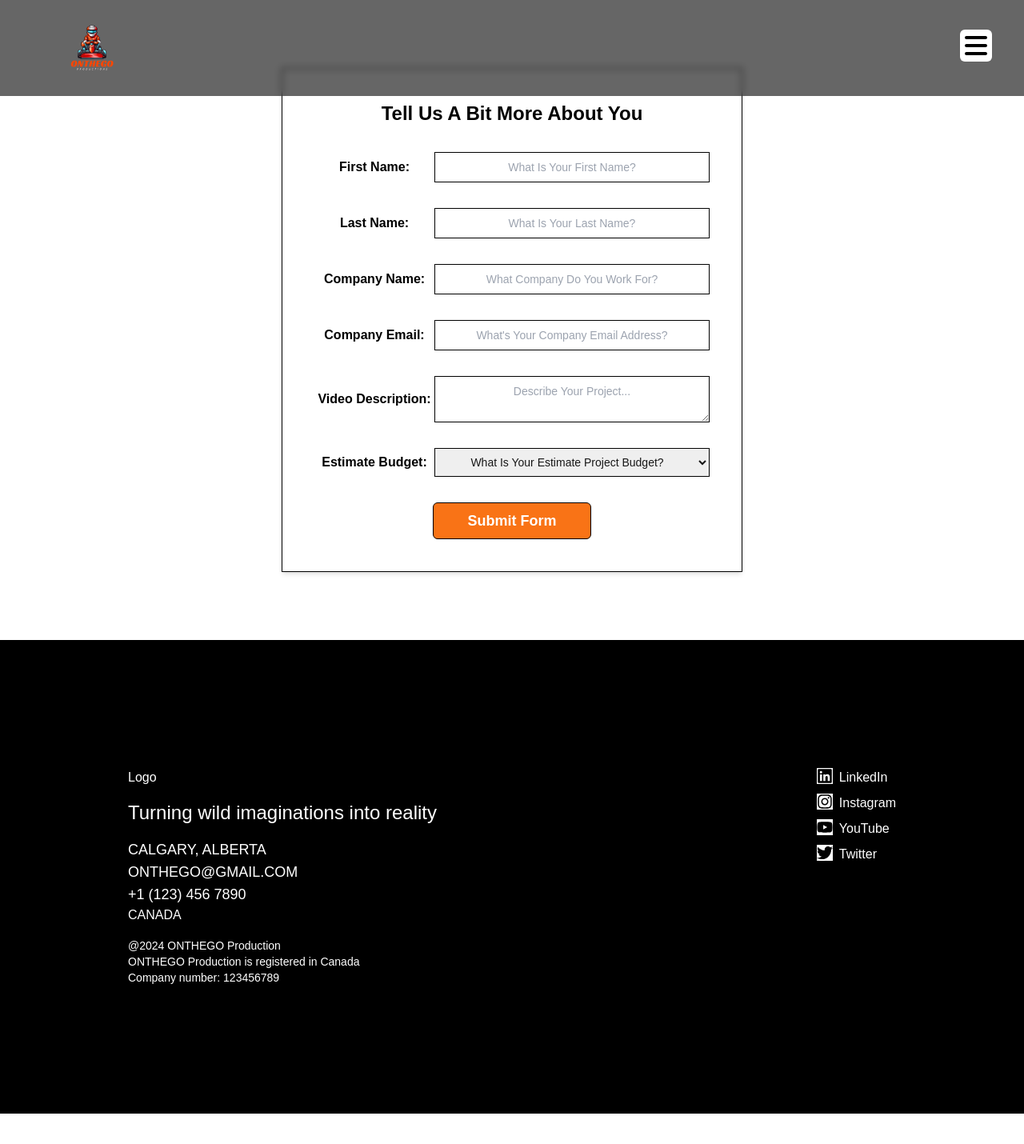
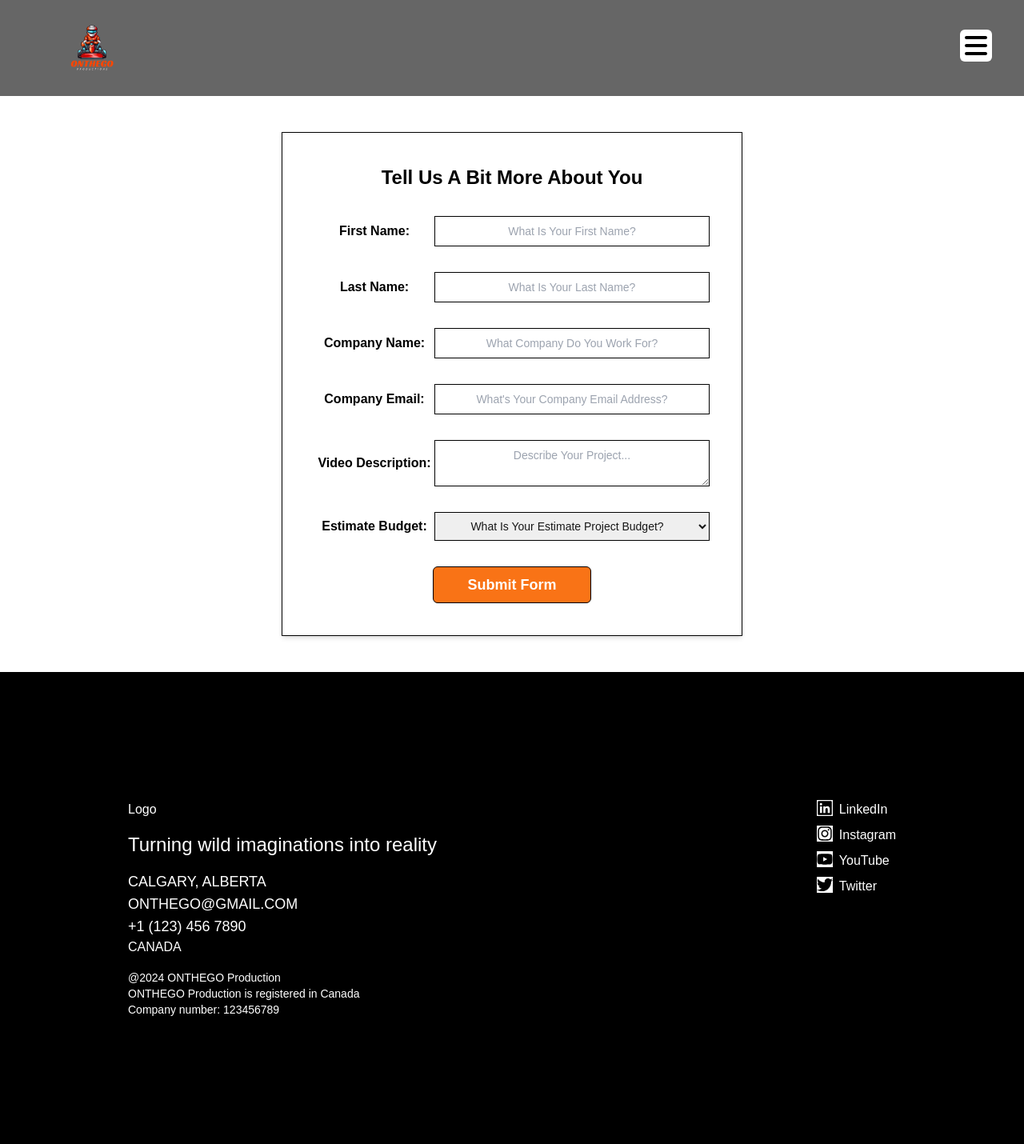
Before and after one commit to YePhone-Kyaw/OnTheGo, a Next.js app: page /get-quote in a window 1280 px wide. Shown: the whole page at 80% size. Before the commit the page ends 1392 px from the top, so only its background shows below. Built offline with nearby package versions, Linux system fonts and the light colour scheme.

Commit message:
update qoutepage/footer

```diff
--- a/app/_components/footer.js
+++ b/app/_components/footer.js
@@ -3,7 +3,7 @@ import Link from "next/link";
 export default function Footer() {
   return (
     <>
-      <footer className="footer flex justify-between p-40 bg-black text-white">
+      <footer className="footer flex justify-between p-40 bg-black text-white mt-10">
         <div className="">
           <p>Logo</p>
           <p className="text-2xl pt-4">
--- a/app/_components/get-quote.js
+++ b/app/_components/get-quote.js
@@ -33,8 +33,8 @@ function Quote() {
 
     return (
     <main className="flex flex-col justify-center items-center min-h-screen gap-10">
-    <div className="flex justify-center items-center w-full h-screen">
-      <div className="w-full max-w-xl bg-white p-10 shadow-md border border-black">
+    <div className="flex justify-center items-center w-full min-h-screen pt-20">
+      <div className="w-full max-w-xl bg-white p-10 shadow-md border border-black mt-20">
         <h1 className="text-2xl text-black font-bold mb-8 flex justify-center">
           Tell Us A Bit More About You
         </h1>
```
